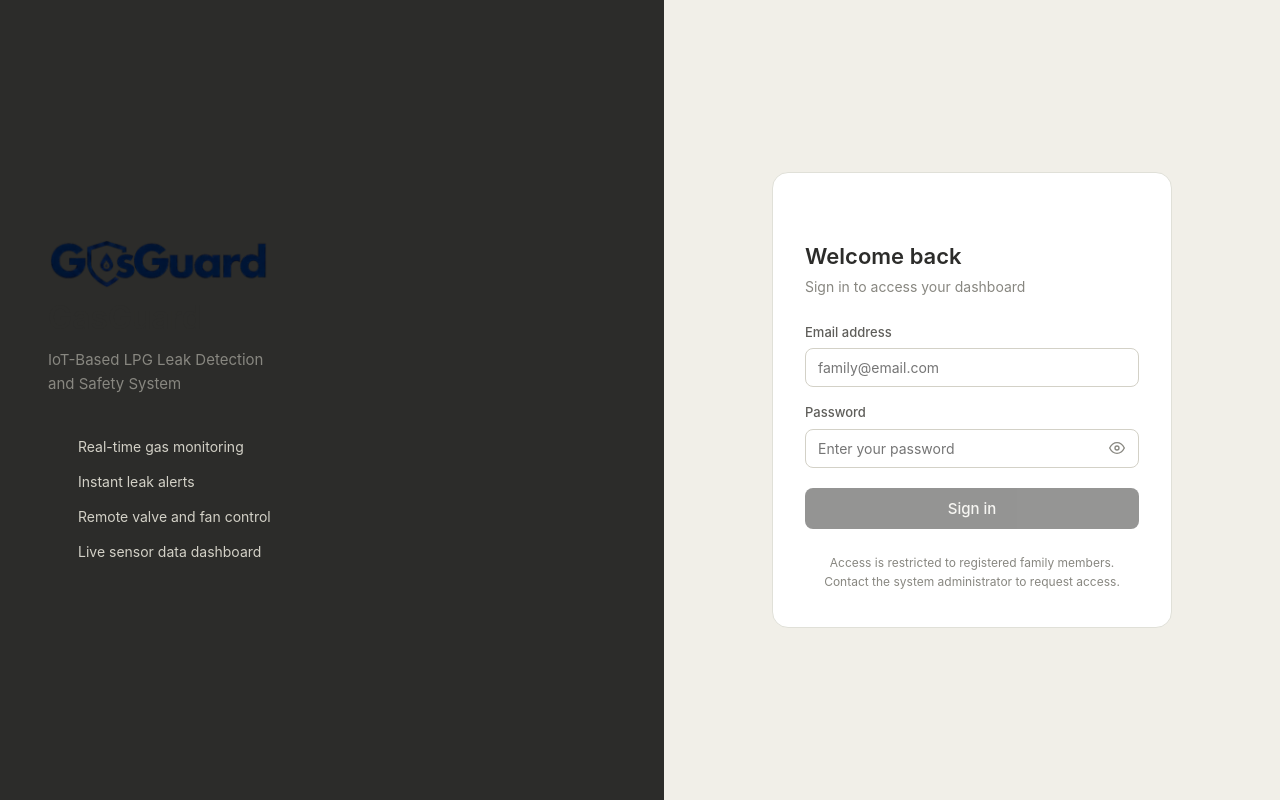
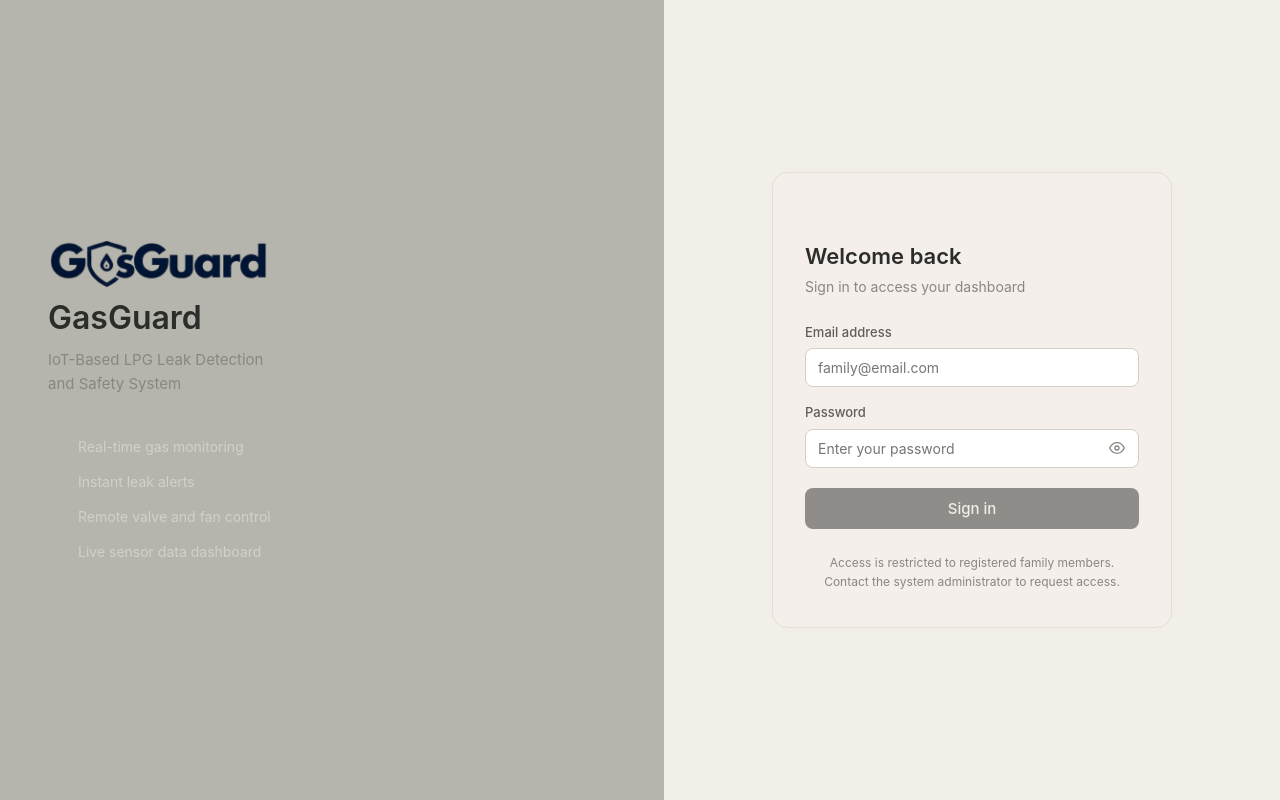
Before and after one commit to Flere2134/GasGuard, a Vue app in the folder frontend/: page /login in a window 1280 px wide. Built offline with nearby package versions, Linux system fonts and the light colour scheme; no server answers; some icons are missing.

Commit message:
changed colors in login

```diff
--- a/frontend/src/views/LoginView.vue
+++ b/frontend/src/views/LoginView.vue
@@ -210,7 +210,7 @@ async function handleLogin() {
   flex-direction: column;
   justify-content: center;
   padding: 48px;
-  background: #2C2C2A;
+  background: #b5b5ad;
   gap: 40px;
 }
 .brand {
@@ -253,7 +253,7 @@ async function handleLogin() {
   padding: 40px 24px;
 }
 .login-card {
-  background: #ffffff;
+  background: #f4efeb;
   border: 0.5px solid #e0e0d8;
   border-radius: 16px;
   padding: 36px 32px;
```
